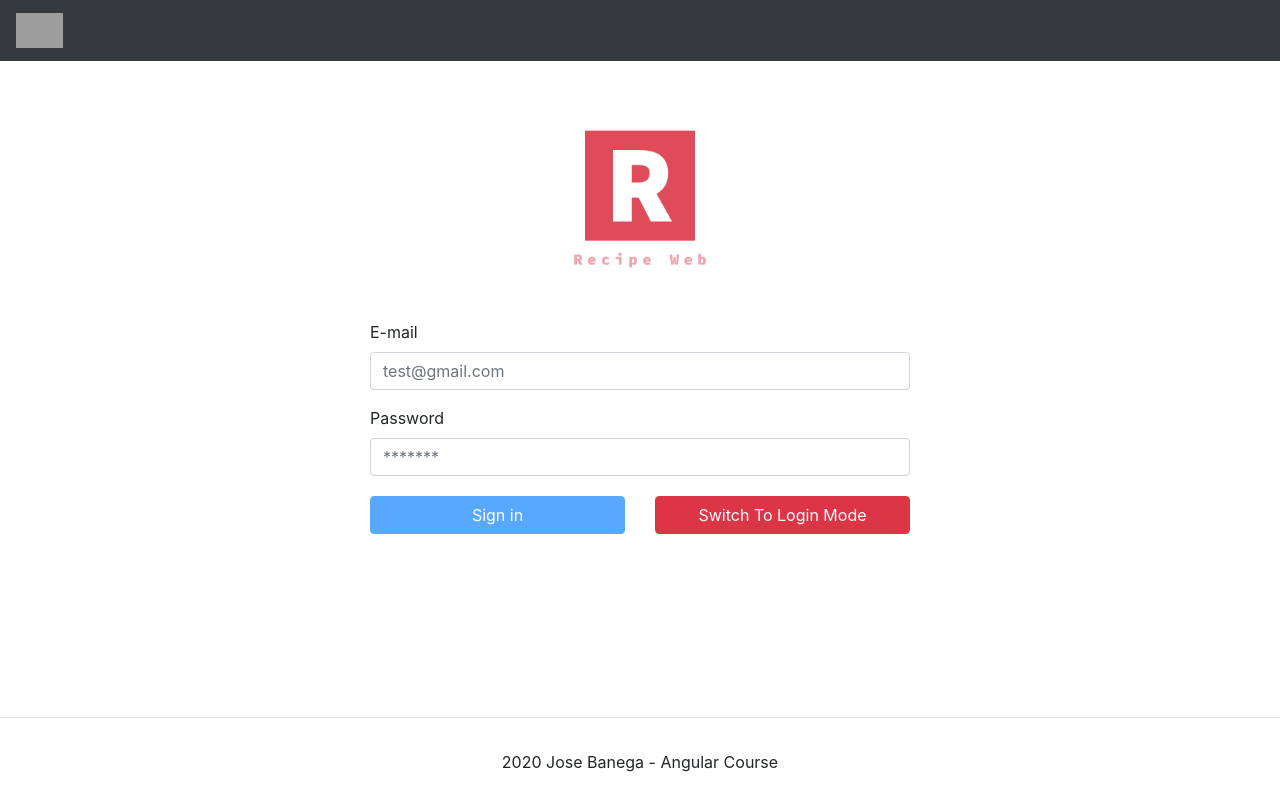
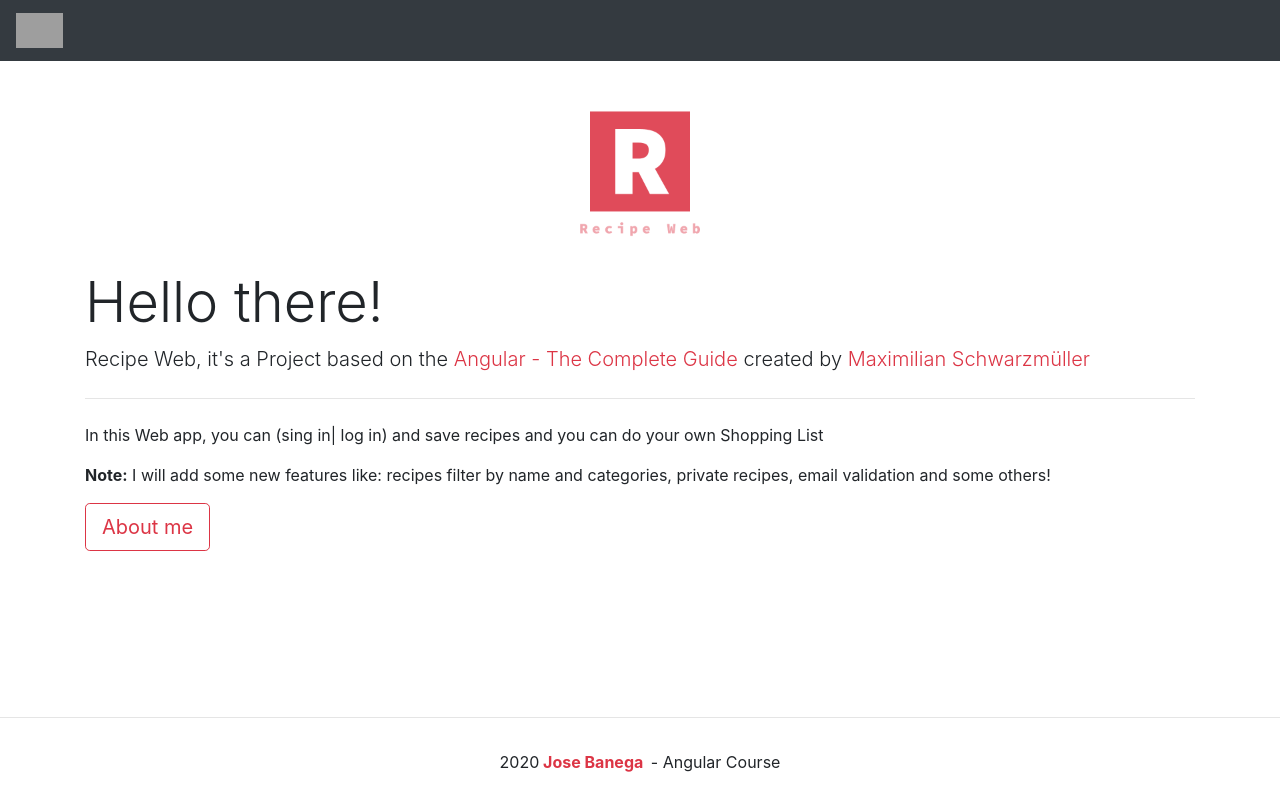
Before and after one commit to josebanega26/AngularRecipeWeb, an Angular app: page /home in a window 1280 px wide. Before the commit this address led to /. Built offline with nearby package versions, Linux system fonts and the light colour scheme; grey boxes are pictures that could not be loaded.

Commit message:
Add Content to the Home Page

```diff
--- a/src/app/app-routing.module.ts
+++ b/src/app/app-routing.module.ts
@@ -11,7 +11,7 @@ import { AuthPageComponent } from "../app/auth-page/auth-page.component";
 import { AuthGuard } from "../app/services/auth.guard";
 const routes: Routes = [
   { path: "", component: AuthPageComponent },
-  { path: "home", component: HomePageComponent, canActivate: [AuthGuard] },
+  { path: "home", component: HomePageComponent },
   {
     path: "recipe",
     canActivate: [AuthGuard],
--- a/src/app/footer/footer.component.html
+++ b/src/app/footer/footer.component.html
@@ -1,3 +1,3 @@
 <hr>
 <footer class="d-flex justify-content-center py-3">{{getYear()}}
-    Jose Banega - Angular Course</footer>
+    <a class="text-danger" href="https://josebanega.netlify.app/"><strong> &nbsp;Jose Banega &nbsp;</strong></a> - Angular Course</footer>
--- a/src/app/home-page/home-page.component.html
+++ b/src/app/home-page/home-page.component.html
@@ -12,6 +12,7 @@
         Angular - The Complete Guide</a> created by
         <a class="text-danger" href="https://academind.com/team/#maximilian">Maximilian Schwarzmüller </a> </p>
   <hr class="my-4">
-  <p>It uses utility classes for typography and spacing to space content out within the larger container.</p>
-  <a class="btn btn-primary btn-lg" href="#" role="button">Learn more</a>
+  <p>In this Web app, you can (sing in| log in) and save recipes and you can do your own Shopping List </p>
+  <p><strong>Note:</strong> I will add some new features like: recipes filter by name and categories, private recipes, email validation and some others! </p>
+  <a class="btn btn-outline-danger btn-lg" href="https://josebanega.netlify.app/" role="button">About me</a>
 </div>
--- a/src/app/shopping-list/shopping-edit/shopping-edit.component.html
+++ b/src/app/shopping-list/shopping-edit/shopping-edit.component.html
@@ -1,62 +1,50 @@
-<div class="row">
-       <h4>Shopping Edit</h4>
-    <div class="col-md-12">
-        <form
-        (ngSubmit)="addIngredient(form)"
-        #form="ngForm"
-        >
-            <div
-            ngModelGroup="newIngredient"
-            class="col-12 form-group">
+<form (ngSubmit)="addIngredient(form)" #form="ngForm">
+  <div ngModelGroup="newIngredient" class=" form-group">
     <div class="row">
       <div class="col-sm-7">
-                        <label > Name</label>
+        <label> Name</label>
         <input
           type="text"
-                        id='name'
-                        name='name'
+          id="name"
+          name="name"
           class="form-control"
           ngModel
           required
-                        >
+        />
       </div>
       <div class="col-sm-5">
         <label for="amount"> Amount</label>
         <input
-                        name='amount'
+          name="amount"
           ngModel
           required
           [pattern]="'^[1-9][0-9]*$'"
-                        type="number" id='amount'
-                        class="form-control">
+          type="number"
+          id="amount"
+          class="form-control"
+        />
       </div>
     </div>
     <div class="row pt-2">
       <div class="col-3">
-                        <button
-                        type="submit"
-                        [disabled]='!form.valid'
-                        class="btn btn-success">
-                            {{ !editing ? "Add" : "Save"}}
-                        </button
-                        >
+        <button type="submit" [disabled]="!form.valid" class="btn btn-success">
+          {{ !editing ? "Add" : "Save" }}
+        </button>
         <button
           (click)="deleteData()"
           type="button"
-                        class=" ml-2 pl-2 btn btn-danger">
+          class="ml-2 pl-2 btn btn-danger"
+        >
           Delete
-                        </button
-                        >
+        </button>
         <button
           type="button"
-                        (click)='clearData()'
-                        class=" ml-2 pl-2 btn btn-primary">
+          (click)="clearData()"
+          class="ml-2 pl-2 btn btn-primary"
+        >
           Clear
-                        </button
-                        >
+        </button>
       </div>
     </div>
   </div>
 </form>
-    </div>
-</div>
```
Lines whose indentation alone changed are shown as unchanged.
